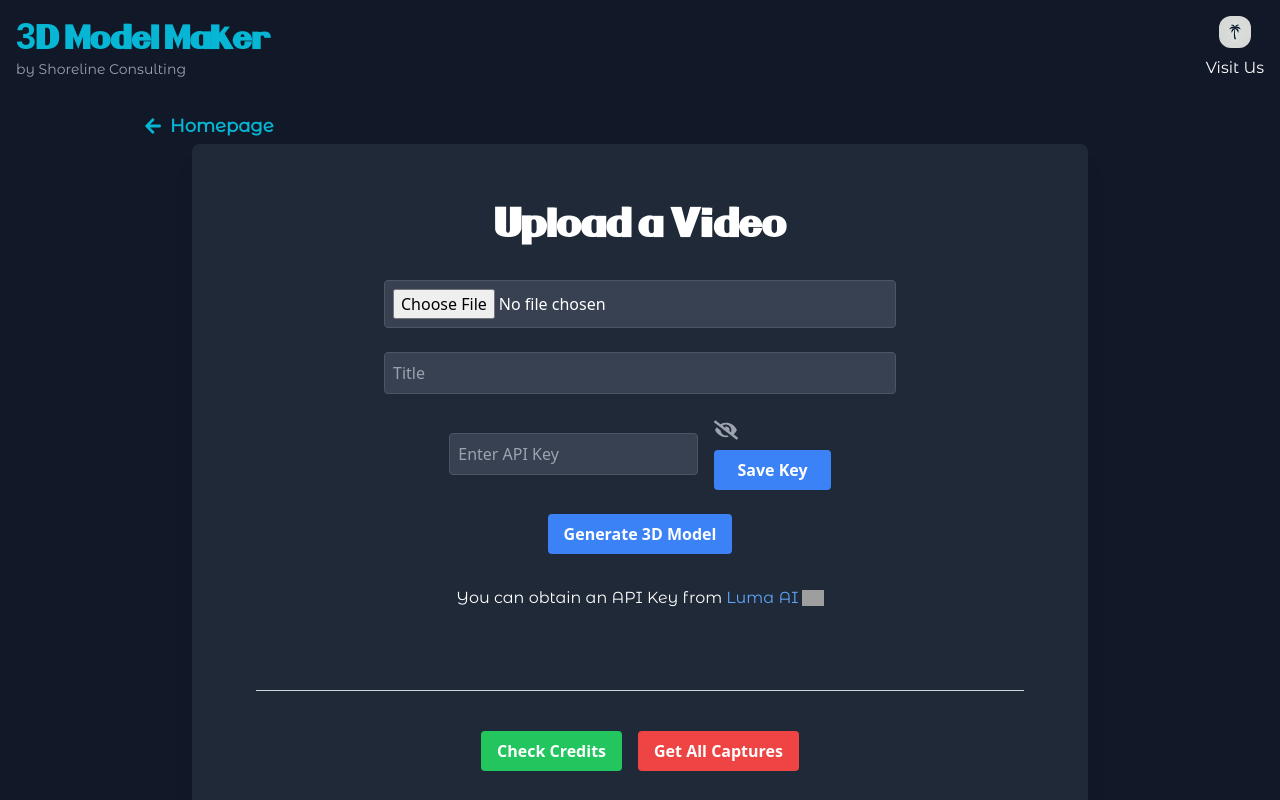
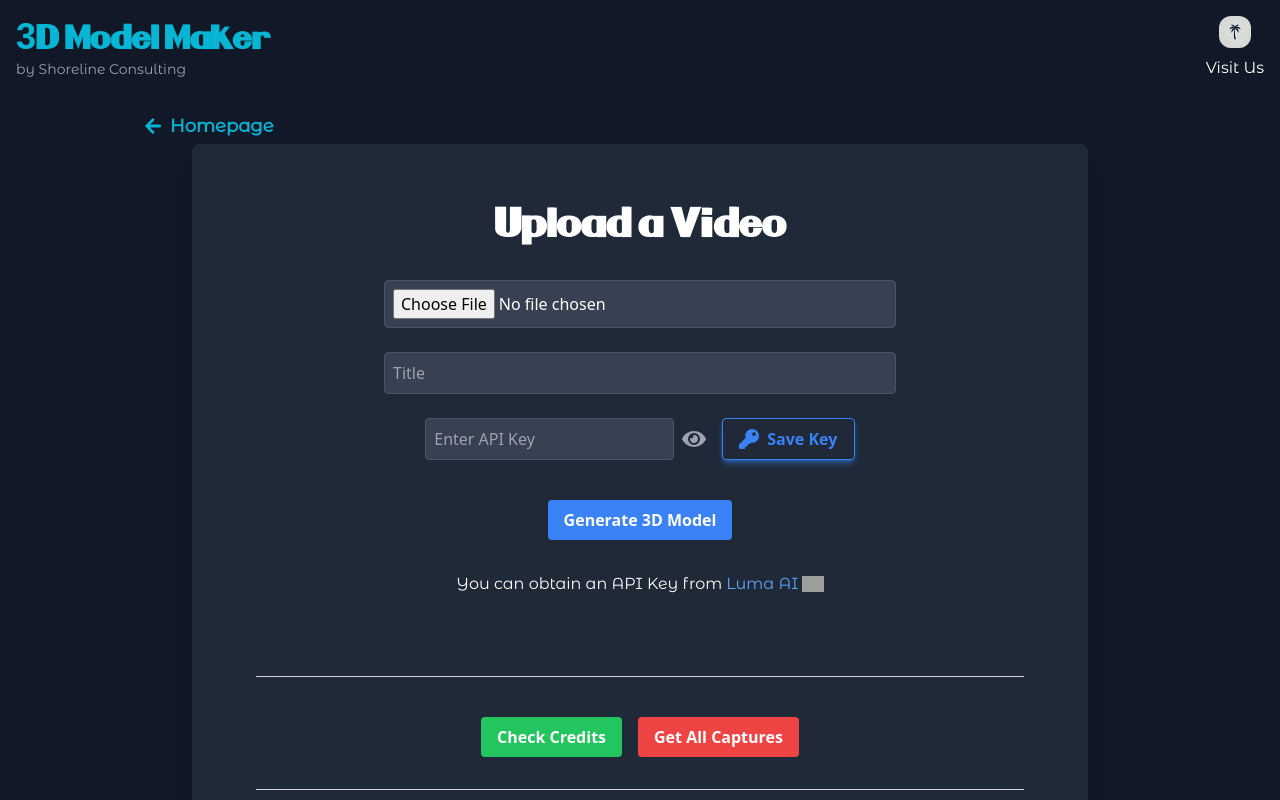
Before and after one commit to ryanhood10/AI3DModelMaker, a React (Create React App) app in the folder frontend/: page /another in a window 1280 px wide. Shown: the top 800 px of the page. Built offline with nearby package versions, Linux system fonts and the light colour scheme; grey boxes are pictures that could not be loaded.

Commit message:
changed button styling

```diff
--- a/frontend/src/components/AnotherPage.jsx
+++ b/frontend/src/components/AnotherPage.jsx
@@ -1,6 +1,6 @@
 import React, { useState, useEffect } from 'react';
 import axios from 'axios';
-import {  FaArrowLeft, FaEyeSlash, FaEye } from 'react-icons/fa'; // Importing relevant icons
+import { FaKey, FaArrowLeft, FaEyeSlash, FaEye } from 'react-icons/fa'; // Importing relevant icons
 import { Link } from 'react-router-dom';import LumaLogo from '../assets/LumaAILogo.png'
 
 function AnotherPage() {
@@ -14,7 +14,7 @@ function AnotherPage() {
   const [currentPage, setCurrentPage] = useState(1);
   const [loading, setLoading] = useState(false);
   const [apiKey, setApiKey] = useState(localStorage.getItem('api_key') || '');
-  const [showApiKey, setShowApiKey] = useState(true); // New state for toggling API key visibility
+  const [showApiKey, setShowApiKey] = useState(false); // New state for toggling API key visibility
 
   const capturesPerPage = 9;
 
@@ -220,6 +220,7 @@ function AnotherPage() {
             className="w-full md:w-2/3 p-2 border border-gray-600 rounded bg-gray-700 text-white"
           />
         <div className="grid grid-cols-3 gap-4 items-center">
+          <div className='flex w-full col-span-2 space-x-2'>
   {/* Input field for API Key */}
   <input
     type={showApiKey ? 'text' : 'password'} // Toggle between text and password based on showApiKey
@@ -228,9 +229,6 @@ function AnotherPage() {
     onChange={handleApiKeyChange}
     className="col-span-2 w-full p-2 border border-gray-600 rounded bg-gray-700 text-white justify-self-start"
   />
-
-  {/* Toggle Eye Icon, Save Key, and Delete Key Buttons */}
-  <div className="col-span-1 space-x-2 flex justify-end sm:flex-col sm:space-y-2 sm:space-x-0 sm:justify-start">
   {/* Eye Icon */}
   <button
       onClick={() => setShowApiKey(!showApiKey)} // Toggle visibility
@@ -238,28 +236,40 @@ function AnotherPage() {
     >
       {showApiKey ? <FaEyeSlash className="h-6 w-6" /> : <FaEye className="h-6 w-6" />} {/* Eye icon */}
     </button>
+</div>
+  {/* Toggle Eye Icon, Save Key, and Delete Key Buttons */}
+  <div className="col-span-1 space-x-2 flex justify-end sm:flex-col sm:space-y-2 sm:space-x-0 sm:justify-start">
 
     {/* Save Key Button */}
     <button
       onClick={() => localStorage.setItem('api_key', apiKey)}
-      className="bg-blue-500 hover:bg-blue-600 text-white font-bold py-2 px-4 rounded"
-    >
-      {localStorage.getItem('api_key') ? 'Change Key' : 'Save Key'}
+      className="bg-transparent text-blue-500 font-bold py-2 px-4 rounded flex items-center space-x-2 border border-blue-500
+      shadow-md shadow-blue-500/50 hover:bg-blue-500 hover:text-white transition-all duration-300"
+    >  <FaKey className="h-5 w-5" />
+     <span> {localStorage.getItem('api_key') ? 'Change Key' : 'Save Key'}</span>
     </button>
 
-    {/* Delete Key Button */}
+
+
+  </div>
+  <div className="w-full flex justify-end">
   {localStorage.getItem('api_key') && (
     <button
       onClick={() => {
         localStorage.removeItem('api_key');
         setApiKey('');
       }}
-        className="bg-red-500 hover:bg-red-600 text-white font-bold py-2 px-4 rounded"
+      className="bg-transparent text-red-500 font-bold py-2 px-4 rounded flex items-center space-x-2 border border-red-500
+      shadow-md shadow-red-500/50 hover:bg-red-500 hover:text-white transition-all duration-300"
     >
-        Delete Key
+      <FaKey className="h-5 w-5" />
+      <span>Delete Key</span>
     </button>
   )}
 </div>
+
+
+
 </div>
 
 
```
Also changed, not shown: 12 other files (tests, documents, lock files or other folders). Lines whose indentation alone changed are shown as unchanged.
